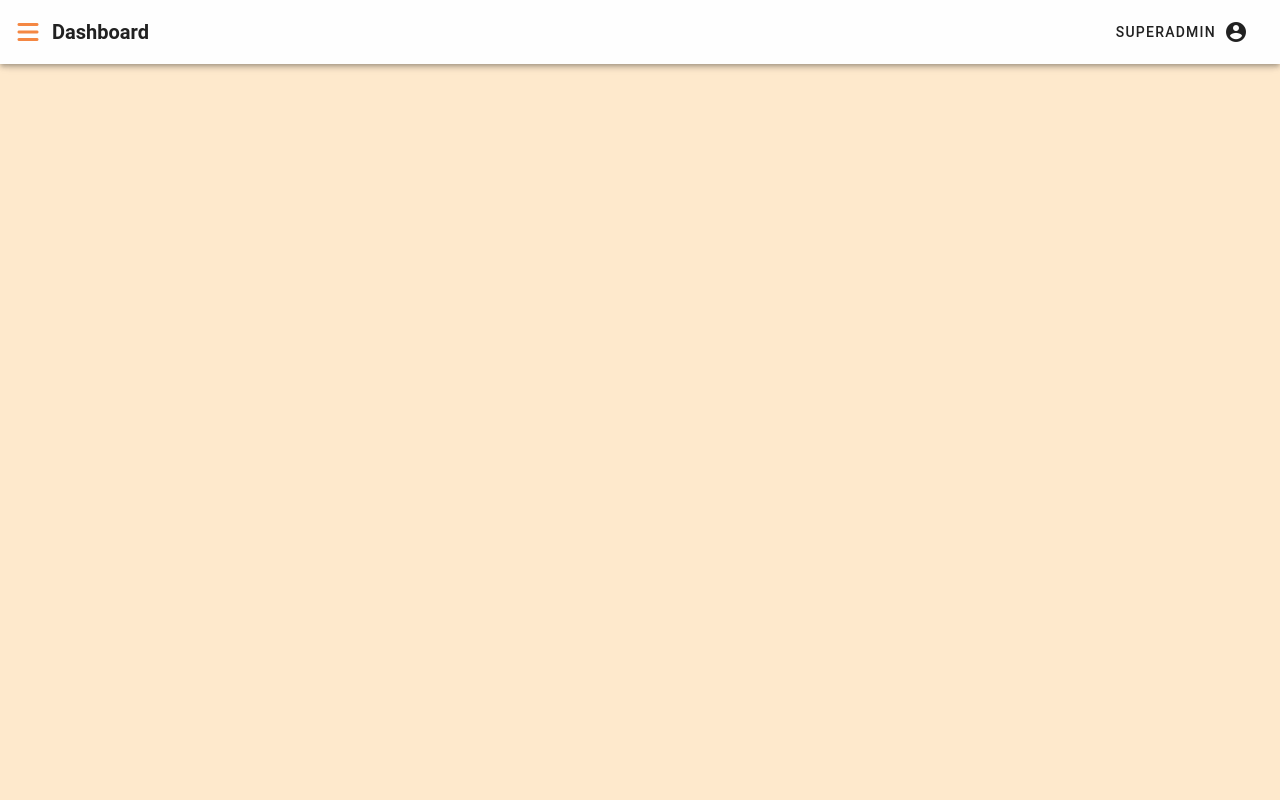
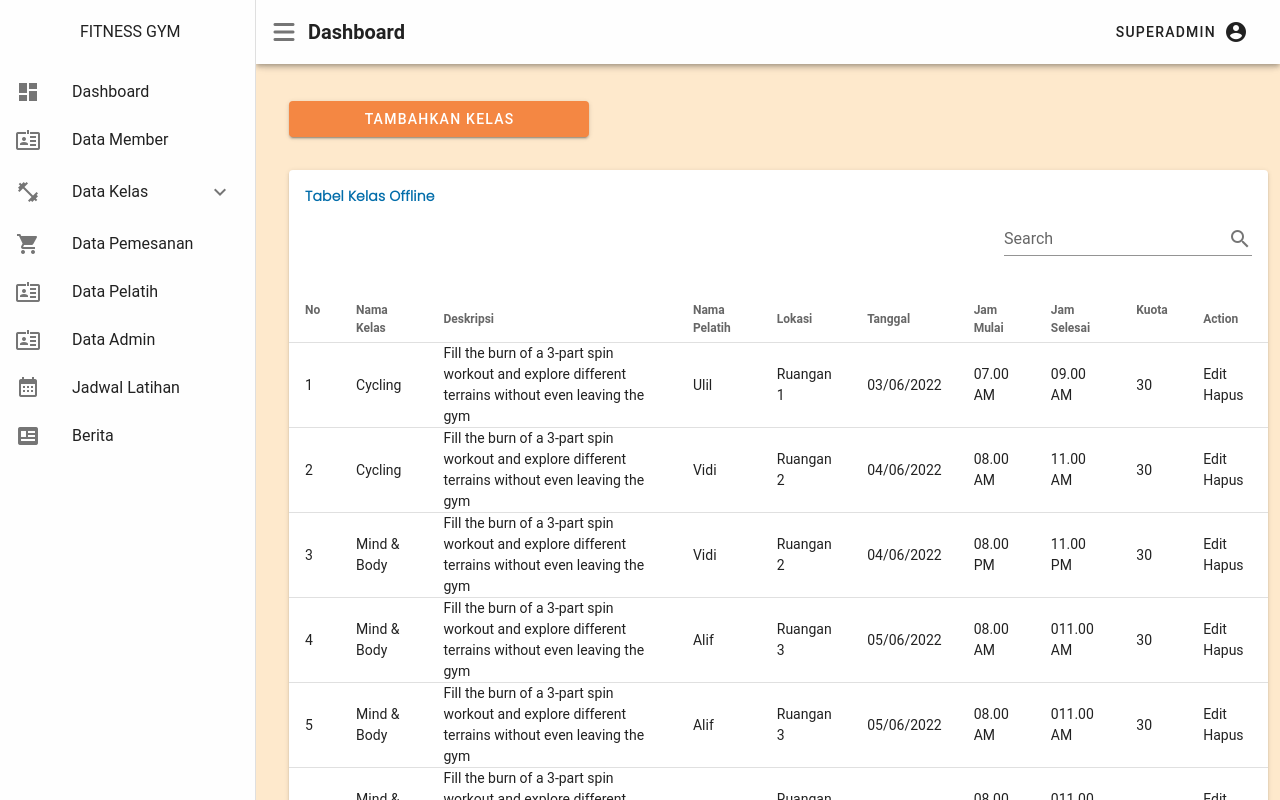
Before and after one commit to kelompok43/Vue, a Vue app in the folder admin-gym-system/: page /DataKelasOffline in a window 1280 px wide. Shown: the top 800 px of the page. Built offline with nearby package versions, Linux system fonts and the light colour scheme.

Commit message:
Update tabel data kelas

```diff
--- a/admin-gym-system/src/App.vue
+++ b/admin-gym-system/src/App.vue
@@ -1,6 +1,6 @@
 <template>
   <v-app>
-    <v-navigation-drawer
+    <!-- <v-navigation-drawer
       v-model="drawer"
       fixed
       app
@@ -48,17 +48,94 @@
           </v-list-item>
         </v-list-item-group>
       </v-list>
+    </v-navigation-drawer> -->
+
+    <v-navigation-drawer
+      v-model="drawer"
+      :mini-variant.sync="mini"
+      permanent
+      color="#FEFEFE"
+      app
+    >
+    <v-list-item class="px-2 pt-1">
+        <v-list-item-avatar>
+            <v-list-item-content>
+            <v-img class="navLogo"
+            alt="Gym Management Logo"
+            contain
+            src="@/assets/logo.png"
+            height="127px"
+            width="212px"
+          />
+          </v-list-item-content>
+        </v-list-item-avatar>
+        <v-list-item-title class="ml-4 text-capitalize">FITNESS GYM</v-list-item-title>
+    </v-list-item>
+      <v-list shaped  class="clickable">
+        <template v-for="item in items2">
+          <v-list-group
+            v-if="item.children"
+            :key="item.text"
+            v-model="item.model"
+            :prepend-icon="item['icon-ctr']"
+            :append-icon="item.model ? item.icon : item['icon-alt']"
+            @click="press(item.text)"
+            active-class="orange--text"
+          >
+            <template v-slot:activator>
+              <v-list-item-content>
+                <v-list-item-title >
+                  {{ item.text }}
+                </v-list-item-title>
+              </v-list-item-content>
+            </template>
+            <v-list-item
+              v-for="(child, i) in item.children"
+              :key="i"
+              route :to="child.route"
+              active-class="orange--text"
+            >
+              <v-list-item-action v-if="child.icon">
+                <v-icon>{{ child.icon }}</v-icon>
+              </v-list-item-action>
+              <v-list-item-content>
+                <v-list-item-title>
+                  {{ child.text }}
+                </v-list-item-title>
+              </v-list-item-content>
+            </v-list-item>
+          </v-list-group>
+          <v-list-item
+            v-else
+            :key="item.text"
+            active-class="orange--text"
+            route :to="item.route"
+            @click="press(item.text)"
+          >
+            <v-list-item-action>
+              <v-icon>{{ item.icon }}</v-icon>
+            </v-list-item-action>
+            <v-list-item-content>
+              <v-list-item-title>
+                {{ item.text }}
+              </v-list-item-title>
+            </v-list-item-content>
+          </v-list-item>
+        </template>
+
+      </v-list>
+
     </v-navigation-drawer>
 
     <v-app-bar
       app
       color="#FEFEFE"
-      fixed
     >
-    <v-app-bar-nav-icon
+    <!-- <v-app-bar-nav-icon
       @click.stop="drawer = !drawer"
       color="#F48743">
-    </v-app-bar-nav-icon>
+    </v-app-bar-nav-icon> -->
+    <v-app-bar-nav-icon @click.stop="mini = !mini"  class="clickable"/>
 
       <div class="d-flex align-center">
         <v-toolbar-title
@@ -97,10 +174,10 @@
 </template>
 
 <script>
-import NavBarDataKelas from './components/NavBarDataKelas.vue';
+// import NavBarDataKelas from './components/NavBarDataKelas.vue';
 
 export default {
-  components: { NavBarDataKelas },
+  // components: { NavBarDataKelas },
   name: 'App',
 
     data: () => ({
@@ -118,11 +195,34 @@ export default {
         { title: 'Online'},
         { title: 'Offline'},
       ],
-      drawer: false,
+      // drawer: false,
       expandKelas: false,
       group: null,
       page: "Dashboard",
       selectedItem: 0,
+      items2: [
+        { icon: 'mdi-view-dashboard', text: 'Dashboard' , route:'/'},
+        { icon: 'mdi-badge-account-horizontal-outline', text: 'Data Member' , route:'/DataMember'},
+        {
+          icon: 'mdi-chevron-up',
+          'icon-alt': 'mdi-chevron-down',
+          'icon-ctr': 'mdi-dumbbell',
+          text: 'Data Kelas',
+          model: false,
+          children: [
+        { text: 'Offline', route:'/DataKelasOffline' },
+        { text: 'Online', route:'/DataKelasOnline' },
+          ],
+        },
+        { icon: 'mdi-cart', text: 'Data Pemesanan', route:'/DataPemesanan' },
+        { icon: 'mdi-badge-account-horizontal-outline', text: 'Data Pelatih', route:'/DataPelatih' },
+        { icon: 'mdi-badge-account-horizontal-outline', text: 'Data Admin', route:'/DataAdmin' },
+        { icon: 'mdi-calendar-month', text: 'Jadwal Latihan', route:'/JadwalLatihan' },
+        { icon: 'mdi-newspaper-variant', text: 'Berita', route:'/Berita'},
+      ],
+      drawer: null,
+      mini: false,
+      fab: false,
     }),
 
     watch: {
@@ -134,7 +234,7 @@ export default {
     methods :{
       press(path){
         this.page = path;
-        this.$router.push({name: path})
+        // this.$router.push({name: path})
     },
       changeExpKelas(param){
         if(param == "Data Kelas"){
--- a/admin-gym-system/src/router/index.js
+++ b/admin-gym-system/src/router/index.js
@@ -1,7 +1,7 @@
 import Vue from "vue";
 import VueRouter from "vue-router";
 import Dashboard from "@/views/Dashboard.vue"
-import DataKelas from "@/views/DataKelas.vue"
+import DataKelasOffline from "@/views/DataKelasOffline.vue"
 import DataAdmin from "@/views/DataAdmin.vue"
 import DataMember from "@/views/DataMember.vue"
 import DataPemesanan from "@/views/DataPemesanan.vue"
@@ -19,11 +19,17 @@ const routes = [
         path: "/",
         name: "Dashboard",
         component: Dashboard,
+        children:[{
+            path: "/Dashboard",
+            name: "Dashboard",
+            component: Dashboard,
+        },
+        ]
     },
     {
-        path: "/DataKelas",
-        name: "Data Kelas",
-        component: DataKelas,
+        path: "/DataKelasOffline",
+        name: "Data Kelas Offline",
+        component: DataKelasOffline,
     },
     {
         path: "/DataAdmin",
--- a/admin-gym-system/src/views/DataKelas.vue
+++ b/admin-gym-system/src/views/DataKelasOffline.vue
@@ -12,7 +12,7 @@
 
         <v-card class="tabel">
           <v-card-title class="judul"> Tabel Kelas Offline </v-card-title>
-          <v-card-subtitle>
+          <v-card-subtitle class="d-flex justify-end mb-6">
             <v-text-field
               v-model="search"
               append-icon="mdi-magnify"
@@ -200,9 +200,26 @@ export default {
   margin-left: 21px;
 }
 
-.v-card__title[data-v-5b3e9aa0] {
-    padding: 16px;
-    color: blue;
-    left: 0;
+.v-card__title{
+    align-items: center;
+    display: block;
+    color: #026DAA;
+    font-family: Poppins;
+    font-size: 14px;
+    font-weight: 600;
+    letter-spacing: 0.0125em;
+    line-height: 21px;
+    word-break: break-all;
+}
+
+.v-input {
+    align-items: flex-start;
+    display: flex;
+    flex: none;
+    font-size: 16px;
+    letter-spacing: normal;
+    max-width: 100%;
+    text-align: left;
+    justify-content: end;
 }
 </style>
```
